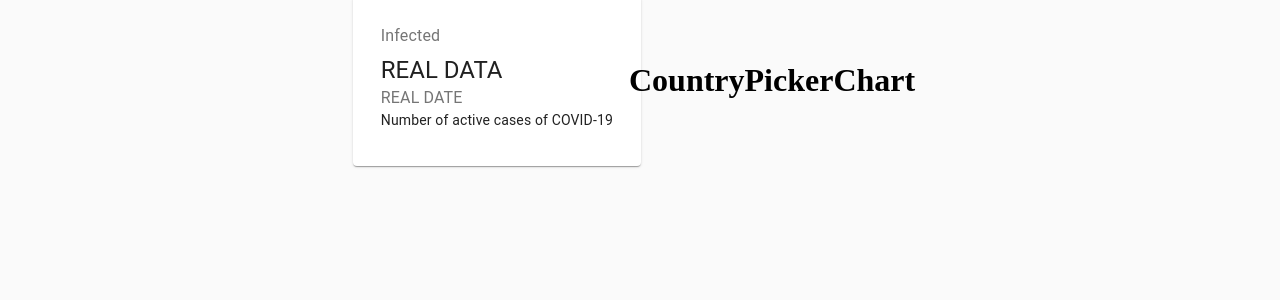
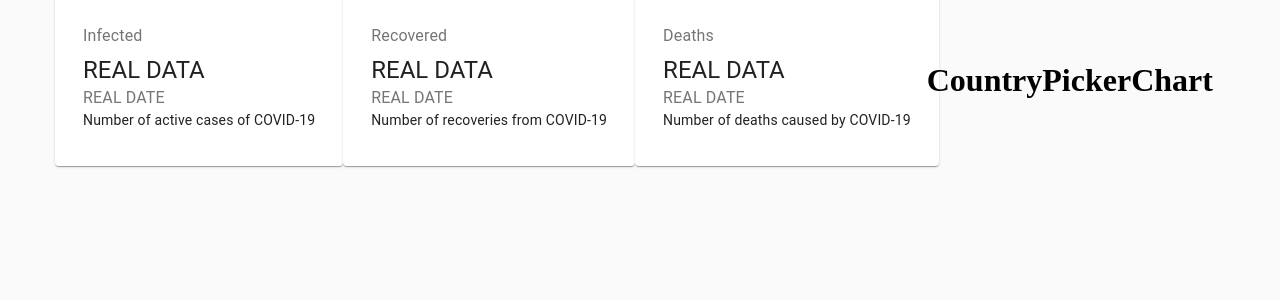
Before and after one commit to weilyuwang/covid-19-tracker, a React (Create React App) app: page / in a window 1280 px wide. Shown: the top 300 px of the page. Built offline with nearby package versions, Linux system fonts and the light colour scheme; no server answers.

Commit message:
add two more cards - hard coded for now

```diff
--- a/src/components/Cards/Cards.jsx
+++ b/src/components/Cards/Cards.jsx
@@ -19,6 +19,32 @@
                         </Typography>
                     </CardContent>
                 </Grid>
+
+                <Grid item component={Card}>
+                    <CardContent>
+                        <Typography color="textSecondary" gutterBottom>
+                            Recovered
+                        </Typography>
+                        <Typography variant="h5">REAL DATA</Typography>
+                        <Typography color="textSecondary">REAL DATE</Typography>
+                        <Typography variant="body2">
+                            Number of recoveries from COVID-19
+                        </Typography>
+                    </CardContent>
+                </Grid>
+
+                <Grid item component={Card}>
+                    <CardContent>
+                        <Typography color="textSecondary" gutterBottom>
+                            Deaths
+                        </Typography>
+                        <Typography variant="h5">REAL DATA</Typography>
+                        <Typography color="textSecondary">REAL DATE</Typography>
+                        <Typography variant="body2">
+                            Number of deaths caused by COVID-19
+                        </Typography>
+                    </CardContent>
+                </Grid>
             </Grid>
         </div>
     );
```
